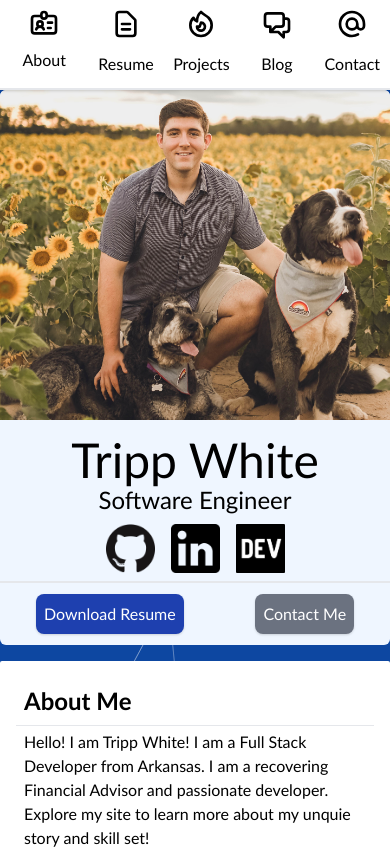
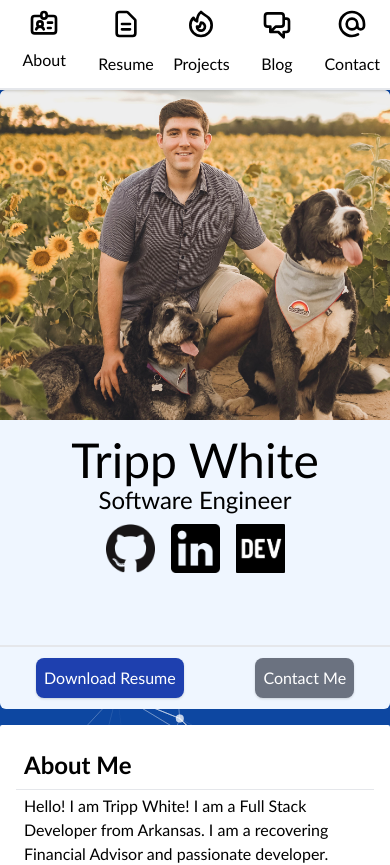
Before and after one commit to turpp/personal-portfolio, a React (Create React App) app in the folder my-app/: page / in a window 390 px wide. Shown: the top 865 px of the page. Built offline with nearby package versions, Linux system fonts and the light colour scheme.

Commit message:
added scroll for overflow on small screen

```diff
--- a/my-app/src/Components/ProfileCard.js
+++ b/my-app/src/Components/ProfileCard.js
@@ -10,11 +10,11 @@ function ProfileCard(props){
 
 
     return (
-        <div className= "bg-blue-50  w-full drop-shadow-xl rounded-md mb-4  mx-auto max-w-lg lg:col-span-5 lg:shadow-2xl lg:h-5/6 relative z-40">
-            <img src={ProfilePic} className='object-cover mx-auto rounded-md pb-4 w-full'/>
+        <div className= "bg-blue-50  w-full drop-shadow-xl rounded-md mb-4  mx-auto max-w-lg lg:col-span-5 lg:shadow-2xl lg:h-5/6 relative z-40 overflow-auto overscroll-contain">
+            <img src={ProfilePic} className='object-fill mx-auto rounded-md pb-4 w-full' />
             <p className="text-5xl">Tripp White</p>
             <p className="text-2xl">Software Engineer</p>
-            <div className='flex flex-row justify-between w-1/2 mx-auto pb-16 lg:pb-0'>
+            <div className='flex flex-row justify-between w-1/2 mx-auto pb-16 lg:pb-16'>
                 <div className="flex-1">
                     <a href='https://github.com/turpp'><img src={Github} className="p-2"/> </a>
                 </div>
@@ -25,7 +25,7 @@ function ProfileCard(props){
                     <a href='https://dev.to/turpp'><img src={Dev} className="p-2"/> </a>
                 </div>
             </div>
-            <div className='flex justify-around h-16 items-center absolute bottom-0 w-full border-t-2' >
+            <div className='flex justify-around h-16 items-center w-full border-t-2 object-bottom' >
                 <div className=''>
                     <button className=" p-2 rounded-lg bg-blue-800 text-white shadow ">Download Resume</button>
                 </div>
```
